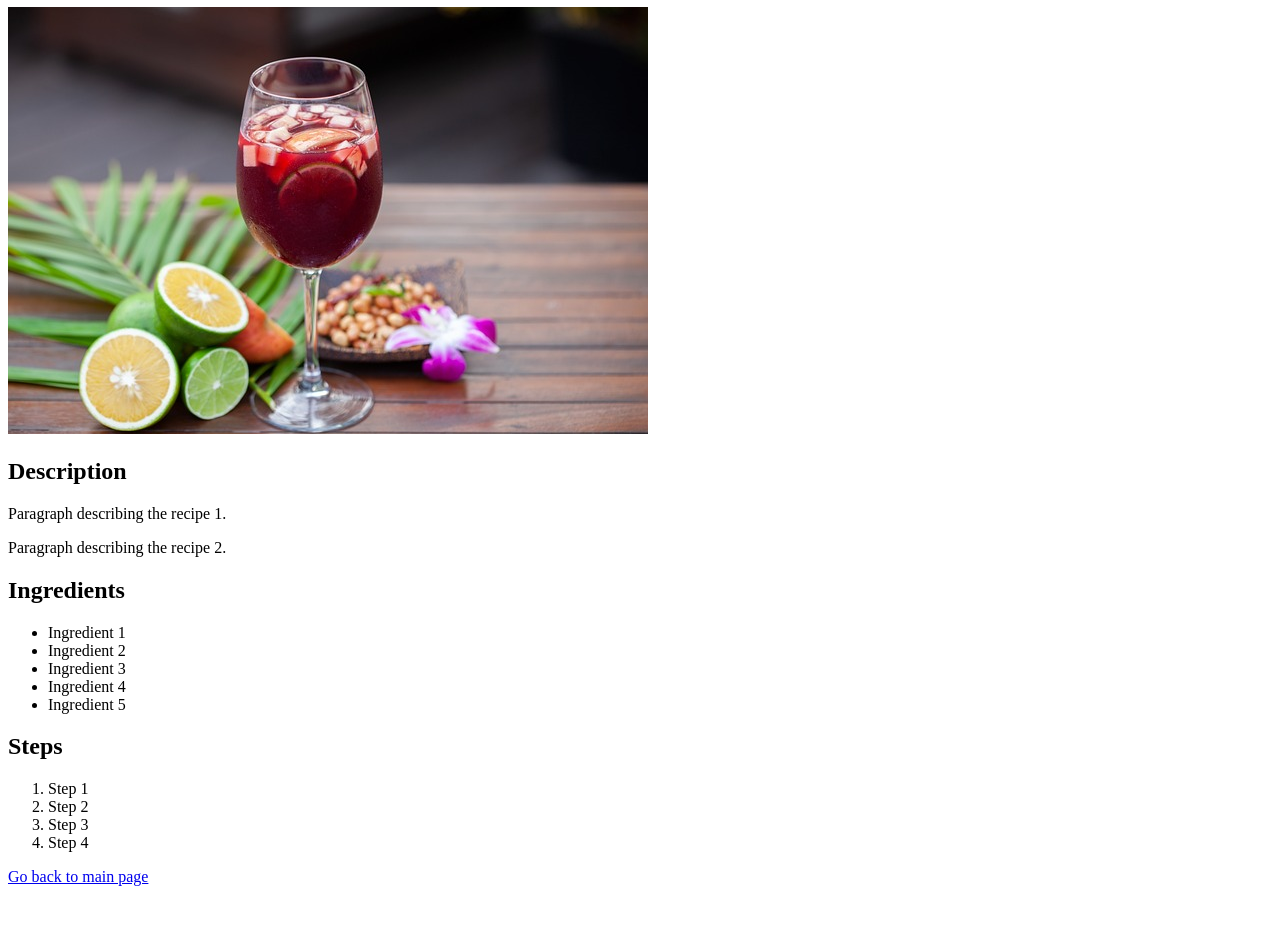
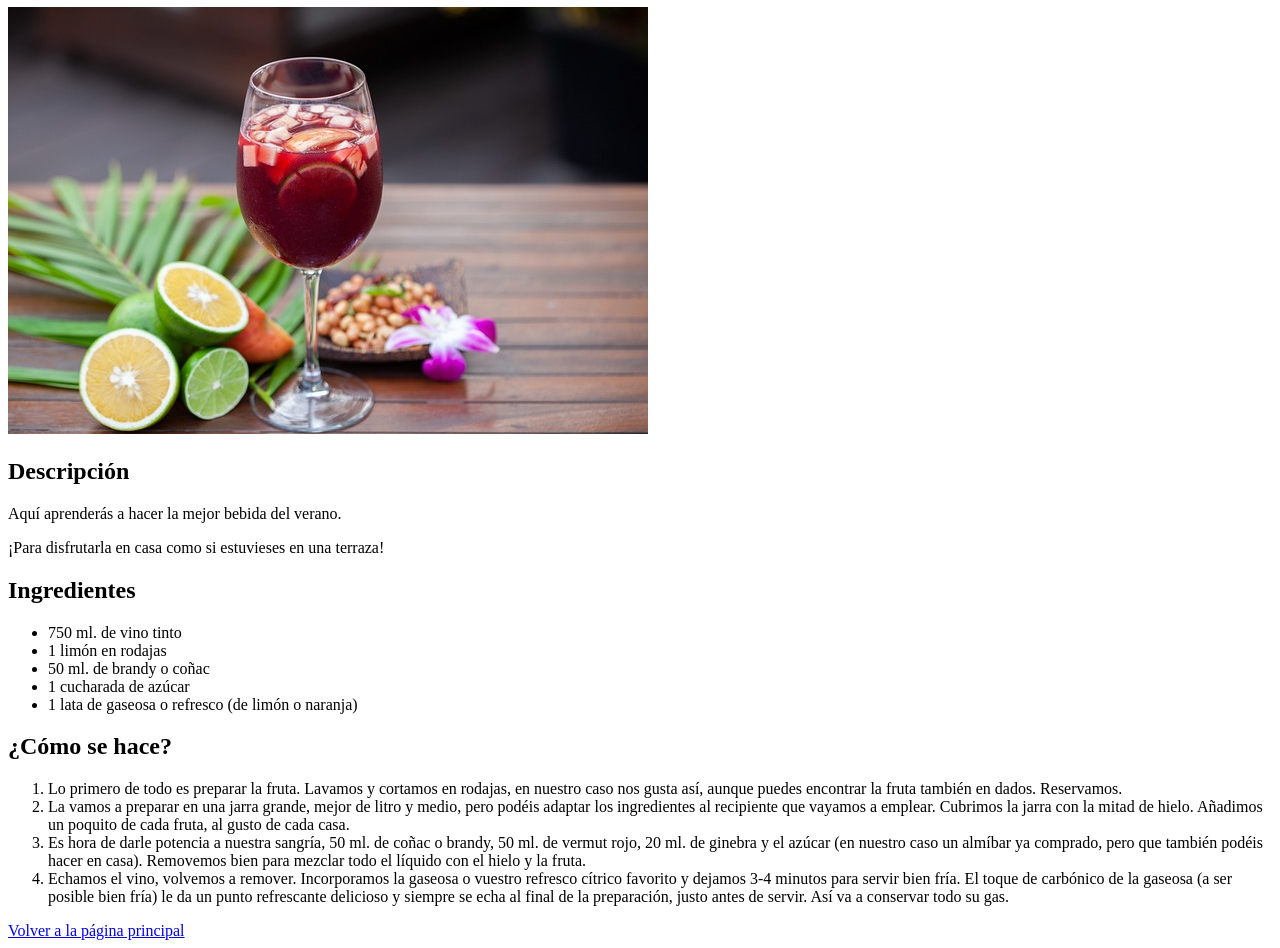
Before and after one commit to RuthRodriguezTF/odin-recipes, a plain HTML site: page recipes/sangria.html in a window 1280 px wide. Shown: the part 73-1021 px from the top of the page. Before the commit the page ends 967 px from the top, so only its background shows below. Drawn offline with Linux system fonts and the light colour scheme.

Commit message:
Translated to Spanish

```diff
--- a/recipes/sangria.html
+++ b/recipes/sangria.html
@@ -3,39 +3,39 @@
 <head>
     <meta charset="UTF-8">
     <meta name="viewport" content="width=device-width, initial-scale=1.0">
-    <title>Sangria</title>
+    <title>Sangría</title>
 </head>
 <body>
-    <h1>Sangria</h1>
+    <h1>Sangría</h1>
 
-    <img src="./sangria.jpg" alt="Sangria">
+    <img src="./sangria.jpg" alt="Sangría">
 
-    <h2>Description</h2>
+    <h2>Descripción</h2>
 
-    <p>Paragraph describing the recipe 1.</p>
+    <p>Aquí aprenderás a hacer la mejor bebida del verano.</p>
 
-    <p>Paragraph describing the recipe 2.</p>
+    <p>¡Para disfrutarla en casa como si estuvieses en una terraza!</p>
 
-    <h2>Ingredients</h2>
+    <h2>Ingredientes</h2>
 
     <ul>
-        <li>Ingredient 1</li>
-        <li>Ingredient 2</li>
-        <li>Ingredient 3</li>
-        <li>Ingredient 4</li>
-        <li>Ingredient 5</li>
+        <li>750 ml. de vino tinto</li>
+        <li>1 limón en rodajas</li>
+        <li>50 ml. de brandy o coñac</li>
+        <li>1 cucharada de azúcar</li>
+        <li>1 lata de gaseosa o refresco (de limón o naranja)</li>
     </ul>
 
-    <h2>Steps</h2>
+    <h2>¿Cómo se hace?</h2>
 
     <ol>
-        <li>Step 1</li>
-        <li>Step 2</li>
-        <li>Step 3</li>
-        <li>Step 4</li>
+        <li>Lo primero de todo es preparar la fruta. Lavamos y cortamos en rodajas, en nuestro caso nos gusta así, aunque puedes encontrar la fruta también en dados. Reservamos.</li>
+        <li>La vamos a preparar en una jarra grande, mejor de litro y medio, pero podéis adaptar los ingredientes al recipiente que vayamos a emplear. Cubrimos la jarra con la mitad de hielo. Añadimos un poquito de cada fruta, al gusto de cada casa.</li>
+        <li>Es hora de darle potencia a nuestra sangría, 50 ml. de coñac o brandy, 50 ml. de vermut rojo, 20 ml. de ginebra y el azúcar (en nuestro caso un almíbar ya comprado, pero que también podéis hacer en casa). Removemos bien para mezclar todo el líquido con el hielo y la fruta.</li>
+        <li>Echamos el vino, volvemos a remover. Incorporamos la gaseosa o vuestro refresco cítrico favorito y dejamos 3-4 minutos para servir bien fría. El toque de carbónico de la gaseosa (a ser posible bien fría) le da un punto refrescante delicioso y siempre se echa al final de la preparación, justo antes de servir. Así va a conservar todo su gas.</li>
     </ol>
 
-    <a href="../index.html">Go back to main page</a>
+    <a href="../index.html">Volver a la página principal</a>
 
 </body>
 </html>
```
Also changed, not shown: index.html (+5 -5 lines), recipes/caprese-salad.htm (+18 -17 lines), recipes/lasagna.html (+18 -18 lines).
